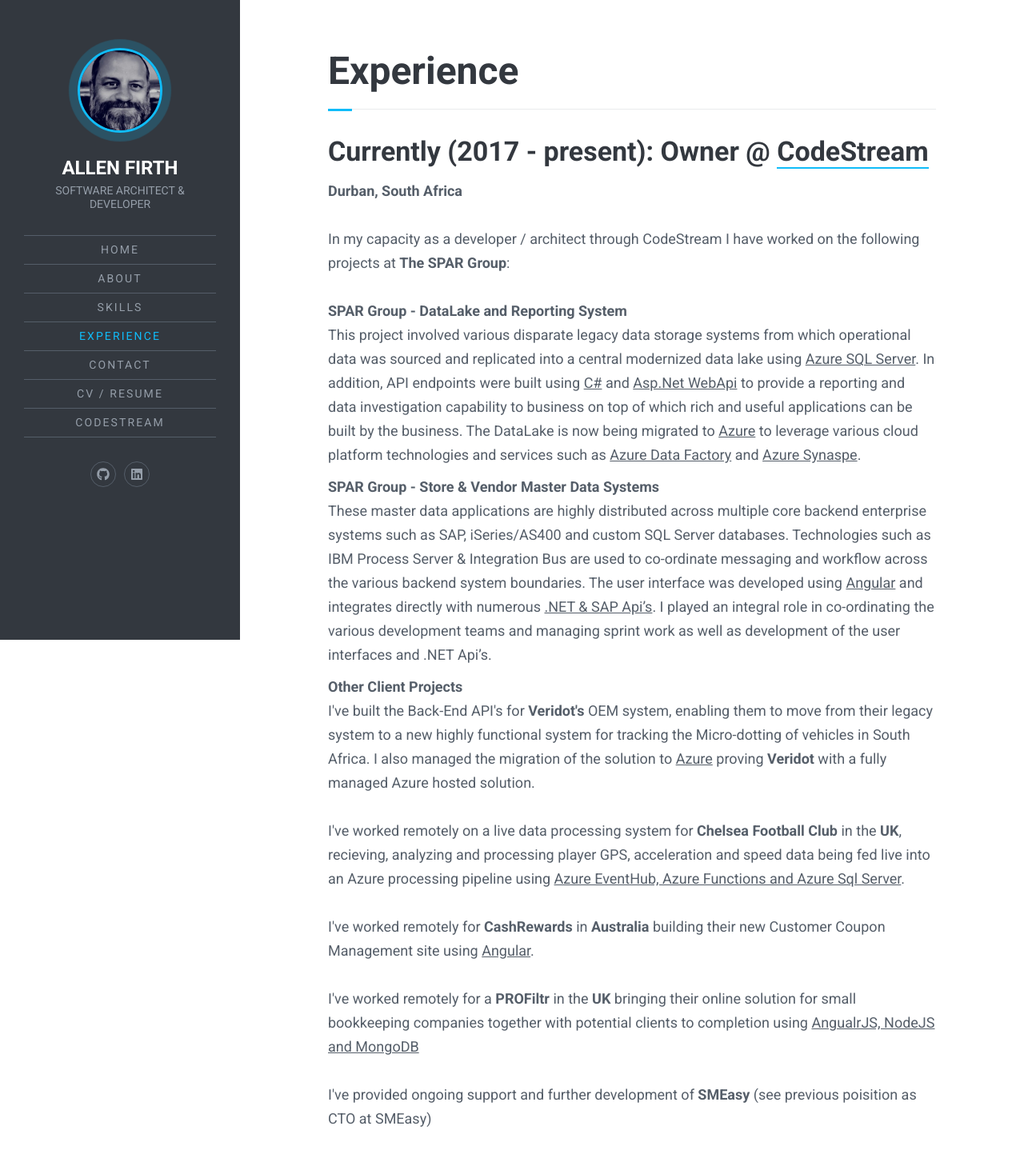
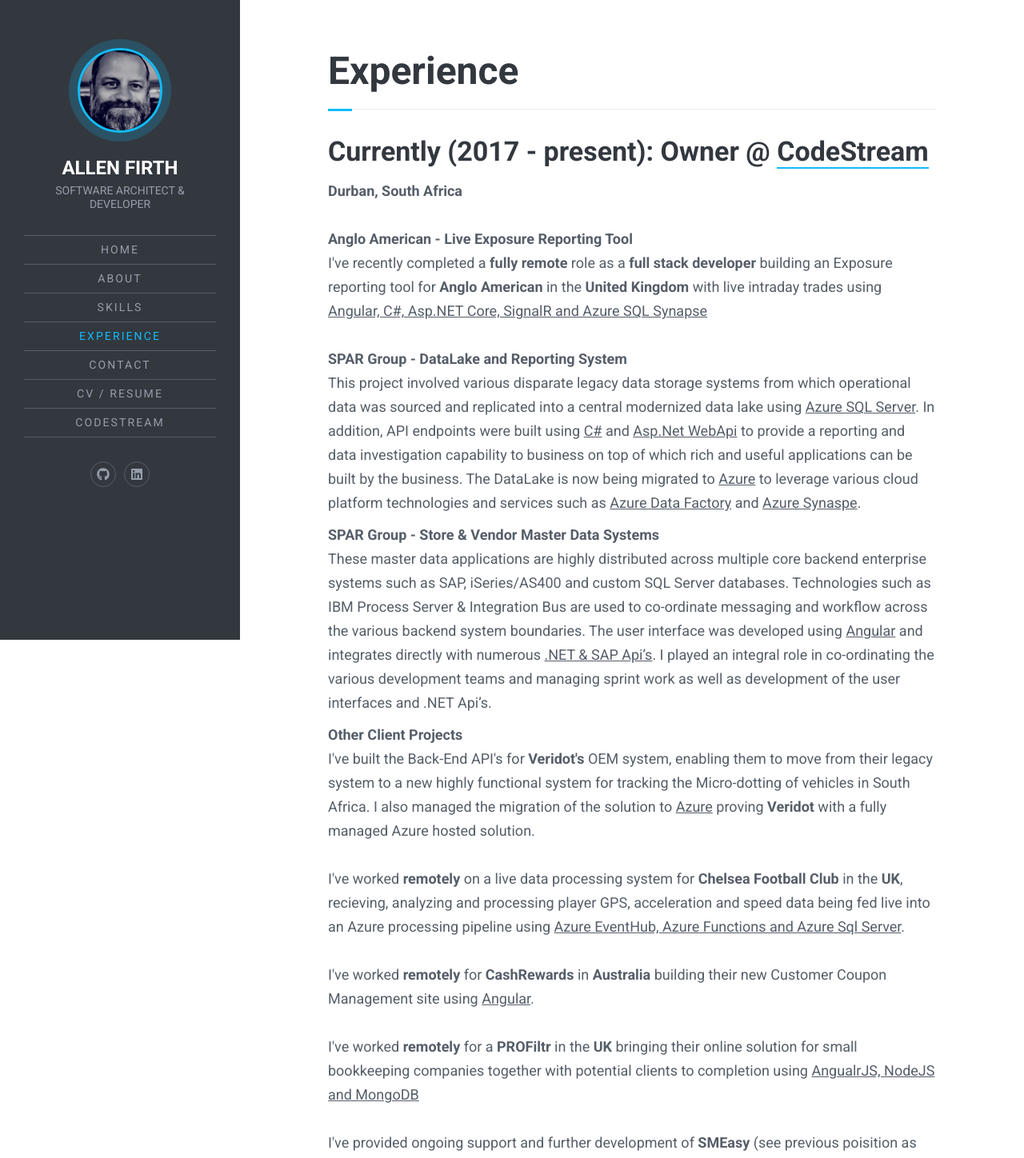
Before and after one commit to halcharger/website-allenfirth-info, an Angular app: page /experience in a window 1280 px wide. Shown: the top 1448 px of the page at 80% size. Built offline with nearby package versions, Linux system fonts and the light colour scheme.

Commit message:
updating Oct 2021

```diff
--- a/src/app/experience/experience.component.html
+++ b/src/app/experience/experience.component.html
@@ -10,8 +10,8 @@
     <h2 id="currently-2017---present-owner--codestream">Currently (2017 - present): Owner @ <a href="https://www.codestream.co.za">CodeStream</a></h2>
 
 <p><strong>Durban, South Africa</strong></p>
-
-<p>In my capacity as a developer / architect through CodeStream I have worked on the following projects at <strong>The SPAR Group</strong>:</p>
+<div><strong>Anglo American - Live Exposure Reporting Tool</strong></div>
+<P>I've recently completed a <strong>fully remote</strong> role as a <strong>full stack developer</strong> building an Exposure reporting tool for <strong>Anglo American</strong> in the <strong>United Kingdom</strong> with live intraday trades using <span class="underline-text">Angular, C#, Asp.NET Core, SignalR and Azure SQL Synapse</span></P>
 
 <div>
 <div><strong>SPAR Group - DataLake and Reporting System</strong></div>
@@ -30,9 +30,9 @@
 
 <div style="margin-top: 10px;"><strong>Other Client Projects</strong></div>
 <p>I've built the Back-End API's for <strong>Veridot's</strong> OEM system, enabling them to move from their legacy system to a new highly functional system for tracking the Micro-dotting of vehicles in South Africa. I also managed the migration of the solution to <span class="underline-text">Azure</span> proving <strong>Veridot</strong> with a fully managed Azure hosted solution.</p>
-<p>I've worked remotely on a live data processing system for <strong>Chelsea Football Club</strong> in the <strong>UK</strong>, recieving, analyzing and processing player GPS, acceleration and speed data being fed live into an Azure processing pipeline using <span class="underline-text">Azure EventHub, Azure Functions and Azure Sql Server</span>.</p>
-<p>I've worked remotely for <strong>CashRewards</strong> in <strong>Australia</strong> building their new Customer Coupon Management site using <span class="underline-text">Angular</span>.</p>
-<p>I've worked remotely for a <strong>PROFiltr</strong> in the <strong>UK</strong> bringing their online solution for small bookkeeping companies together with potential clients to completion using <span class="underline-text">AngualrJS, NodeJS and MongoDB</span></p>
+<p>I've worked <strong>remotely</strong> on a live data processing system for <strong>Chelsea Football Club</strong> in the <strong>UK</strong>, recieving, analyzing and processing player GPS, acceleration and speed data being fed live into an Azure processing pipeline using <span class="underline-text">Azure EventHub, Azure Functions and Azure Sql Server</span>.</p>
+<p>I've worked <strong>remotely</strong> for <strong>CashRewards</strong> in <strong>Australia</strong> building their new Customer Coupon Management site using <span class="underline-text">Angular</span>.</p>
+<p>I've worked <strong>remotely</strong> for a <strong>PROFiltr</strong> in the <strong>UK</strong> bringing their online solution for small bookkeeping companies together with potential clients to completion using <span class="underline-text">AngualrJS, NodeJS and MongoDB</span></p>
 <p>I've provided ongoing support and further development of <strong>SMEasy</strong> (see previous poisition as CTO at SMEasy)</p>
 
 <p style="margin-top: 10px;">Please see the <a href="https://www.codestream.co.za">CodeStream</a> website for more detail.</p>
--- a/src/app/home/home.component.html
+++ b/src/app/home/home.component.html
@@ -33,15 +33,12 @@
       <strong>Microsoft Certified Solutions Developer</strong> since
       2000.
     </p>
-    <p>
-      But as you know certificates mean little and my two decades of
-      hands on experience speak volumes for my skills and abilities.
-    </p>
     <p class="block-cta">
+      <a routerLink="/about" class="button">About</a>
       <a routerLink="/skills" class="button">Skills</a>
       <a routerLink="/experience" class="button">Experience</a>
-      <a routerLink="/contact" class="button">Contact Me</a>
-      <a href="assets/allenfirth-cv.pdf" target="_blank" class="button">CV / Resume</a>
+      <a routerLink="/contact" class="button">Contact</a>
+      <a href="assets/allenfirth-cv.pdf" target="_blank" class="button">CV</a>
     </p>
   </div>
 </section>
--- a/src/app/skills/skills.component.html
+++ b/src/app/skills/skills.component.html
@@ -12,9 +12,9 @@
     <p>At a high level, these are the tools of my trade.</p>
     <ul>
       <li>Microsoft Azure, DevOps, Apps  & Infra</li>
-      <li>C# / .NET Core / Asp.NET Core</li>
+      <li>C# / .NET Core / Asp.NET Core / SignalR</li>
       <li>Angular / TypeScript / Javascript / NodeJS</li>
-      <li>Sql Server / MongoDb</li>
+      <li>Azure Sql Server / Azure Synapse / MongoDb</li>
       <li>Git / GitHub / BitBucket</li>
     </ul>
   </div><!-- .post-content -->
```
Also changed, not shown: 1 other file (tests, documents, lock files or other folders).
